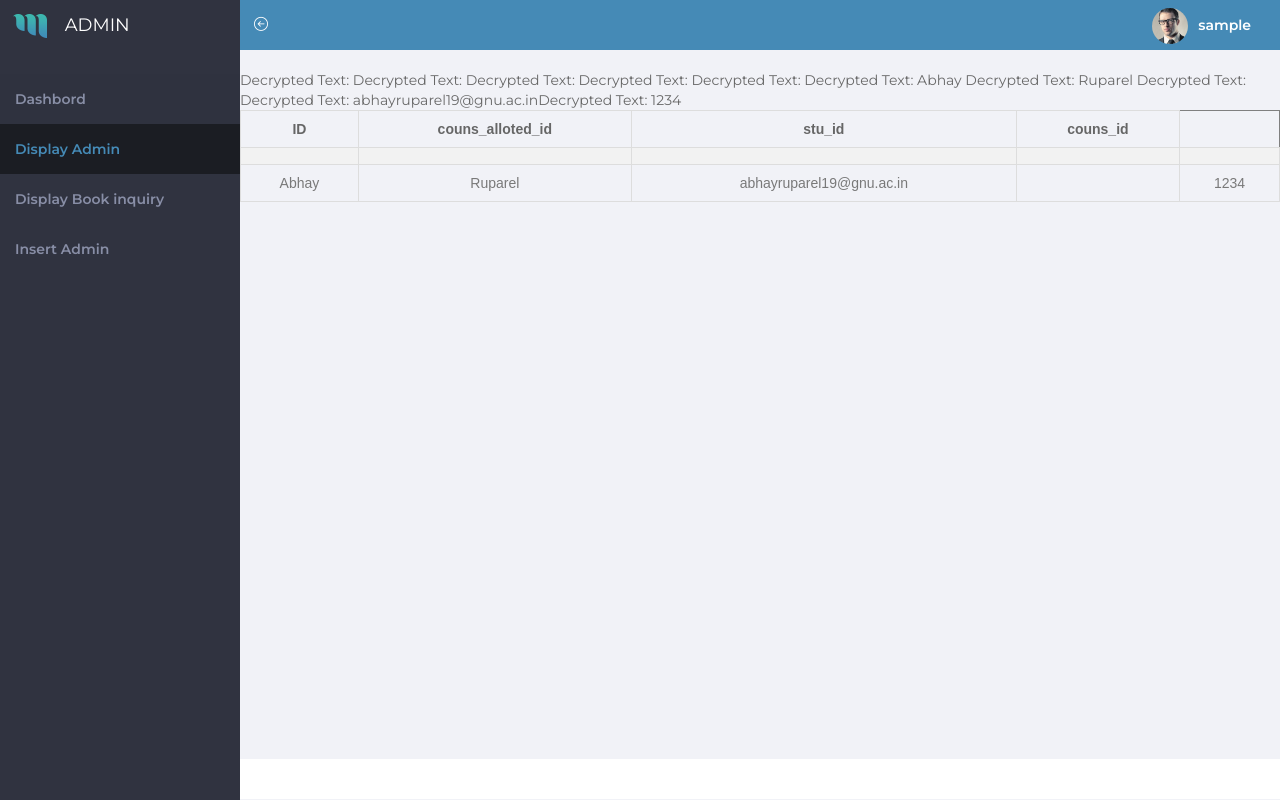
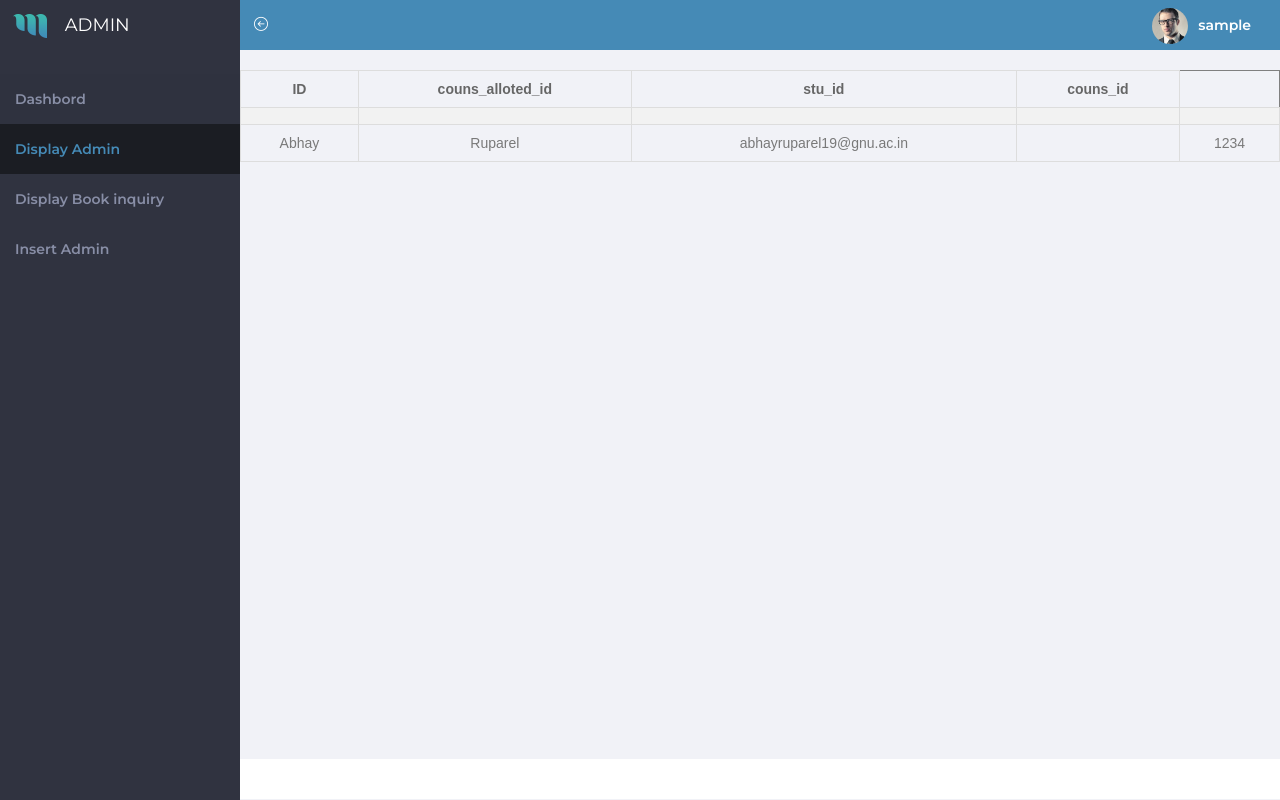
Before and after one commit to abhayruparel/CS-SEM7-BOOKSTORE, a PHP site: page /display_admins.php in a window 1280 px wide. Run offline with PHP 8.4, Linux system fonts and the light colour scheme; a user stored in the database is signed in; data comes from the database, SQL or seed files in the repository; data that the repository does not hold is empty; some web fonts are replaced.

Commit message:
stop echoing encrypted and decrypted values.

```diff
--- a/bookstore/main/dec.php
+++ b/bookstore/main/dec.php
@@ -10,7 +10,7 @@ function decrypt_data($data) {
     //Decrypt data
     $decrypted_data = openssl_decrypt($encrypted_data, $cipher, $encryption_key, 0, $iv);
 
-    echo "Decrypted Text: " . $decrypted_data;
+    // echo "Decrypted Text: " . $decrypted_data;
     return $decrypted_data;
 }
 
--- a/bookstore/main/encryptPII.php
+++ b/bookstore/main/encryptPII.php
@@ -18,7 +18,7 @@ function encrypt_data($plain_text)
 
     $encrypted_data = openssl_encrypt($data, $cipher, $encryption_key, 0, $iv);
 
-    echo "Encrypted Text: " . $encrypted_data;
+    // echo "Encrypted Text: " . $encrypted_data;
 
     return $encrypted_data;
 
```
